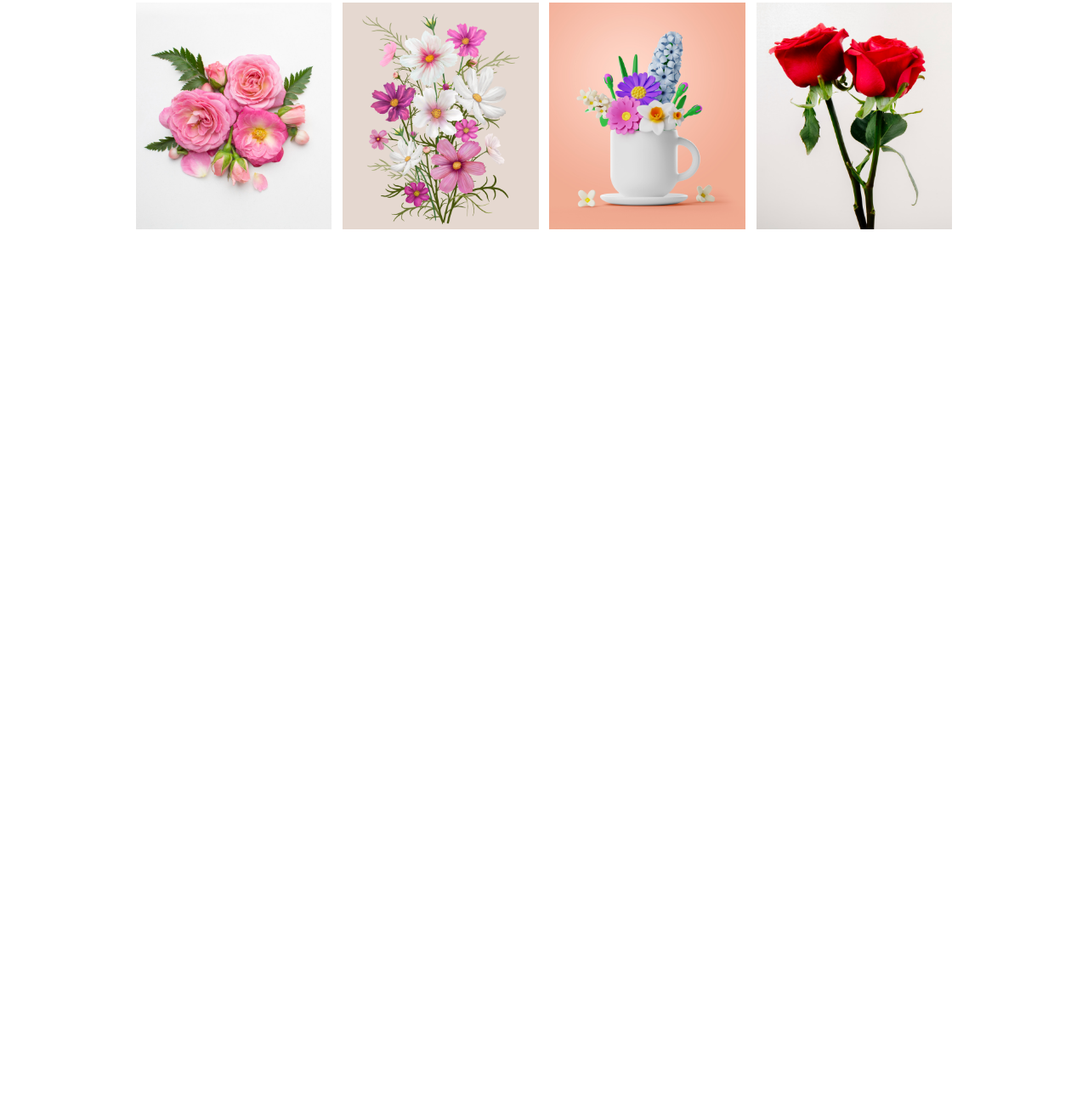
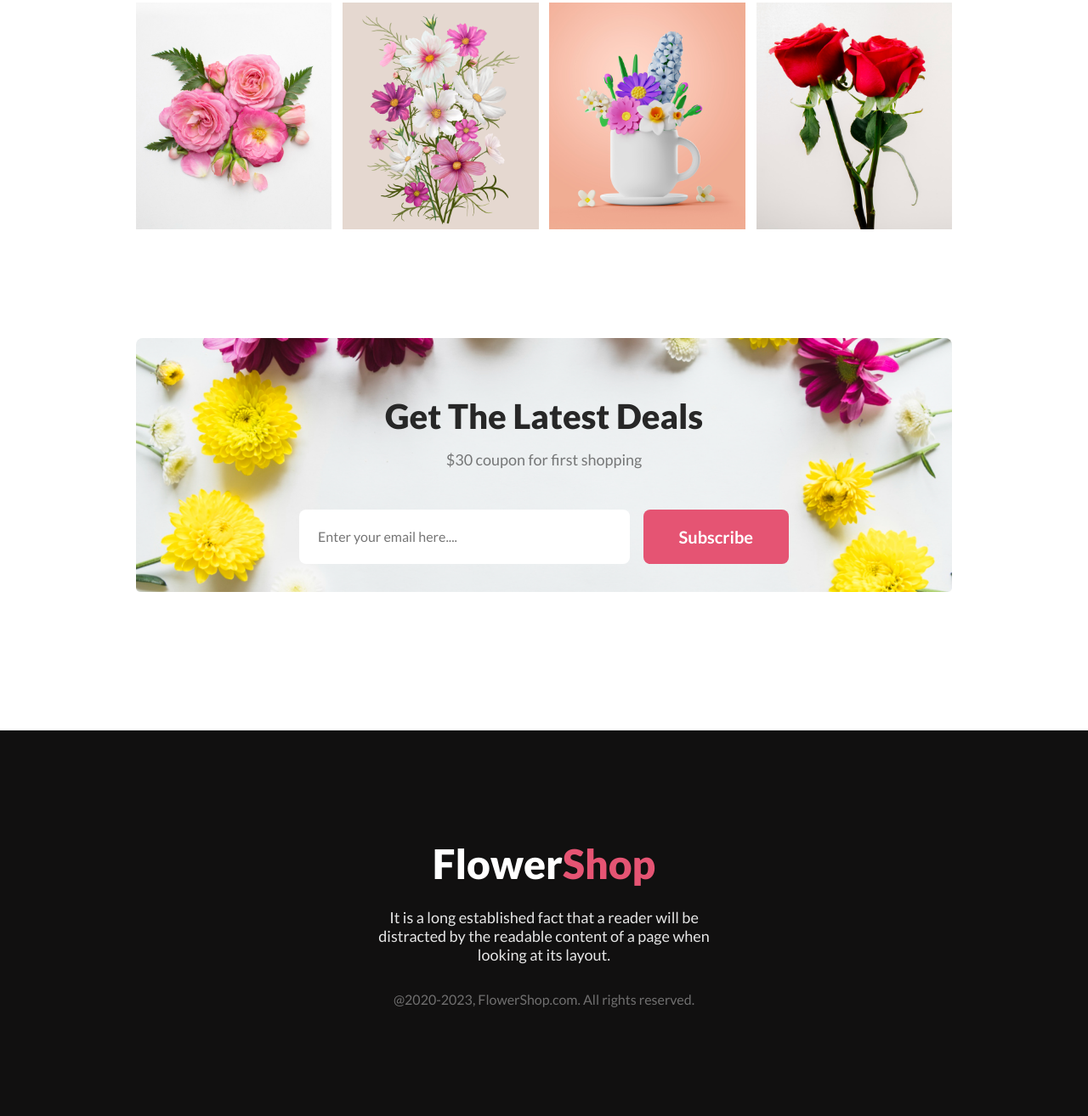
Before and after one commit to SatirthaRoy/flowerShop, a plain HTML site: page index.html in a window 1280 px wide. Shown: the part 3261-4575 px from the top of the page at 85% size. Before the commit the page ends 3659 px from the top, so only its background shows below. Drawn offline with Linux system fonts and the light colour scheme.

Commit message:
all done

```diff
--- a/index.css
+++ b/index.css
@@ -186,6 +186,10 @@ main {
   max-width: 594px;
 }
 
+.section-title span {
+  color: #E55473;
+}
+
 .deal div p{
   text-align: center;
   margin-top: 24px;
@@ -218,3 +222,84 @@ main {
   width: 24%;
   max-width: 394px;
 }
+
+/* latest deals section */
+
+.latest-deals div {
+  background-image: url('./Flower Asset/Rectangle 9.png');
+  background-repeat: no-repeat;
+  background-size: 100%;
+  border-radius: 8px;
+  /* background-position: center; */
+  display: flex;
+  flex-direction: column;
+  height: 100%;
+  align-items: center;
+  justify-content: center;
+  padding: 68px 0px;
+}
+
+.latest-deals div p {
+  text-align: center;
+  margin-top: 16px;
+  margin-bottom: 48px;
+}
+
+.latest-deals div label {
+  display: flex;
+  width: 60%;
+}
+
+.latest-deals div input {
+  width: 100%;
+  max-width: 700px;
+  margin-right: 16px;
+  color: #27272799;
+  font-size: 16px;
+  font-style: normal;
+  font-weight: 400;
+  padding: 22px;
+  border: none;
+  border-radius: 8px;
+}
+
+/* footer section */
+
+footer {
+  background-color: #111010;
+  margin-top: 128px;
+}
+
+.copyright {
+  display: flex;
+  flex-direction: column;
+  align-items: center;
+  padding: 128px 0px;
+}
+
+.copyright h2 {
+  color: #FFF;
+  font-size: 48px;
+  font-style: normal;
+  font-weight: 800;
+}
+
+.copyright h2 span {
+  color: #E55473;
+}
+
+.copyright p {
+  color: #FFFFFFE5;
+  width: 43%;
+  text-align: center;
+  margin-top: 24px;
+  margin-bottom: 32px;
+}
+
+.copyright small {
+  color: rgba(255, 255, 255, 0.40);
+  text-align: center;
+  font-size: 16px;
+  font-style: normal;
+  font-weight: 400;
+}
--- a/index.html
+++ b/index.html
@@ -74,7 +74,7 @@
     <section class="hot-deal">
       <div class="deal banner">
         <div>
-          <h3 class="section-title">Hot Deal ! Sale Up To 25% Off</h3>
+          <h3 class="section-title">Hot Deal ! Sale Up To 25% <span>Off</span></h3>
           <p>It is a long established fact that a reader will be distracted by the readable content of a page when looking at its layout.</p>
           <button class="primary-button">Sign Up</button>
         </div>
@@ -95,10 +95,29 @@
         </div>
       </div>
     </section>
+
+    <!-- latest deals -->
+
+    <section class="latest-deals">
+      <div class="banner">
+
+        <h3 class="section-title">Get The Latest Deals</h3>
+        <p>$30 coupon for first shopping</p>
+        <label for="subscribe">
+          <input type="text" placeholder="Enter your email here....">
+          <button class="primary-button">Subscribe</button>
+        </label>
+
+      </div>
+    </section>
   </main>
 
   <footer>
-
+    <div class="copyright banner">
+      <h2>Flower<span>Shop</span></h2>
+      <p>It is a long established fact that a reader will be distracted by the readable content of a page when looking at its layout.</p>
+      <small>@2020-2023, FlowerShop.com. All rights reserved. </small>
+    </div>
   </footer>
 </body>
 </html>
```
